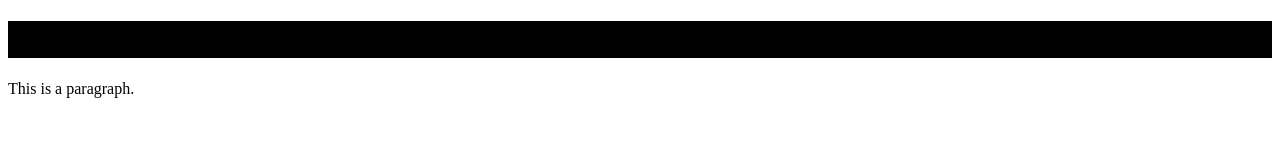
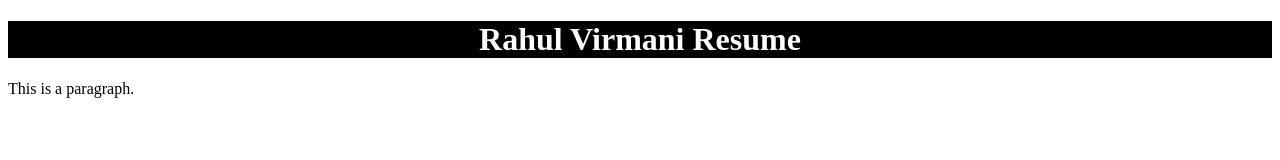
Before and after one commit to rvirmani30/rvirmani30.github.io, a plain HTML site: page index.html in a window 1280 px wide. Drawn offline with Linux system fonts and the light colour scheme.

Commit message:
Update index.html

```diff
--- a/index.html
+++ b/index.html
@@ -5,7 +5,7 @@
 </head>
 <body>
 
-<center><h1 style="background:black">Rahul Virmani Resume</h1></center>
+<center><h1 style="background:black;color :white">Rahul Virmani Resume</h1></center>
 <p>This is a paragraph.</p>
 
 </body>
```
